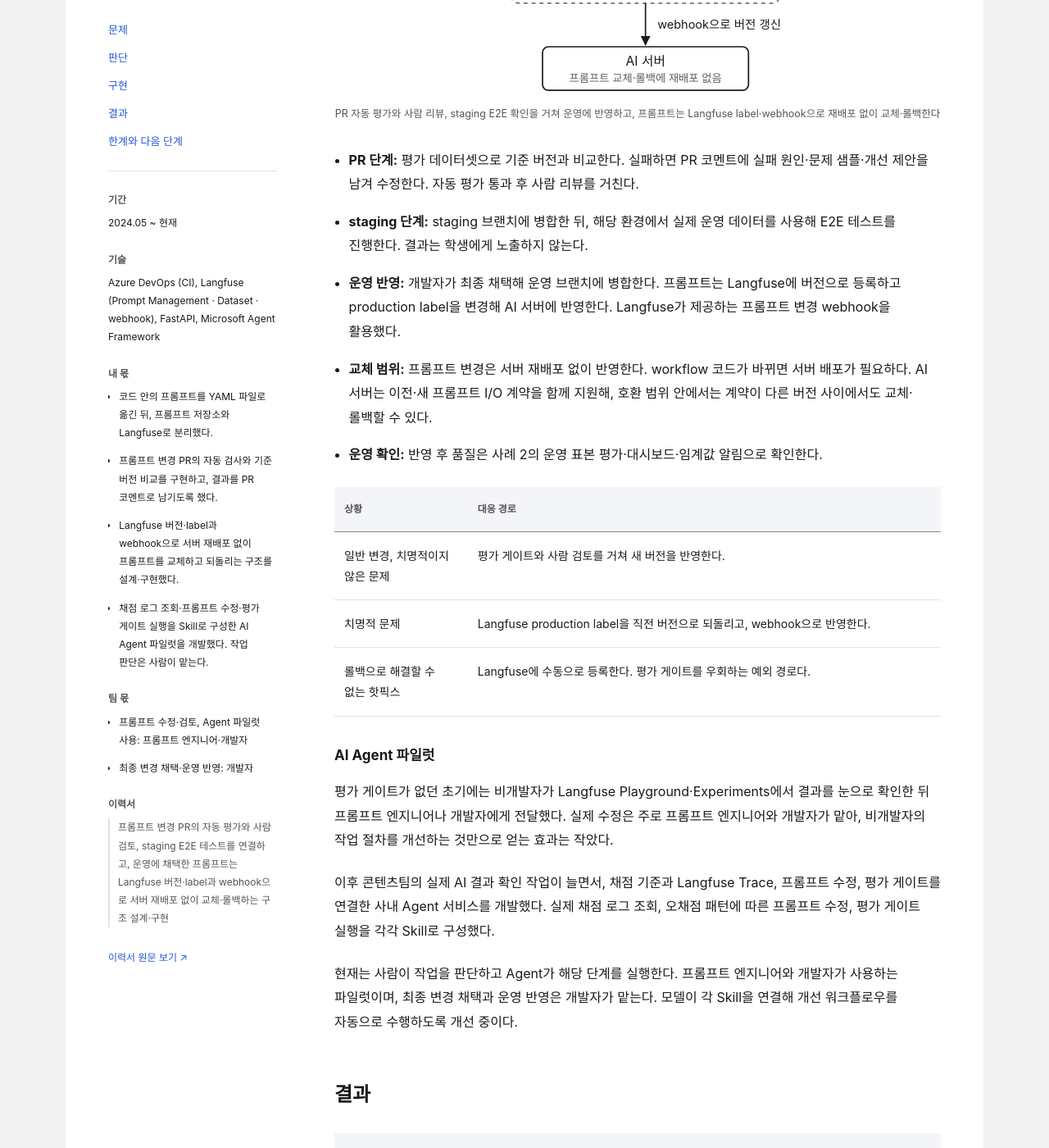
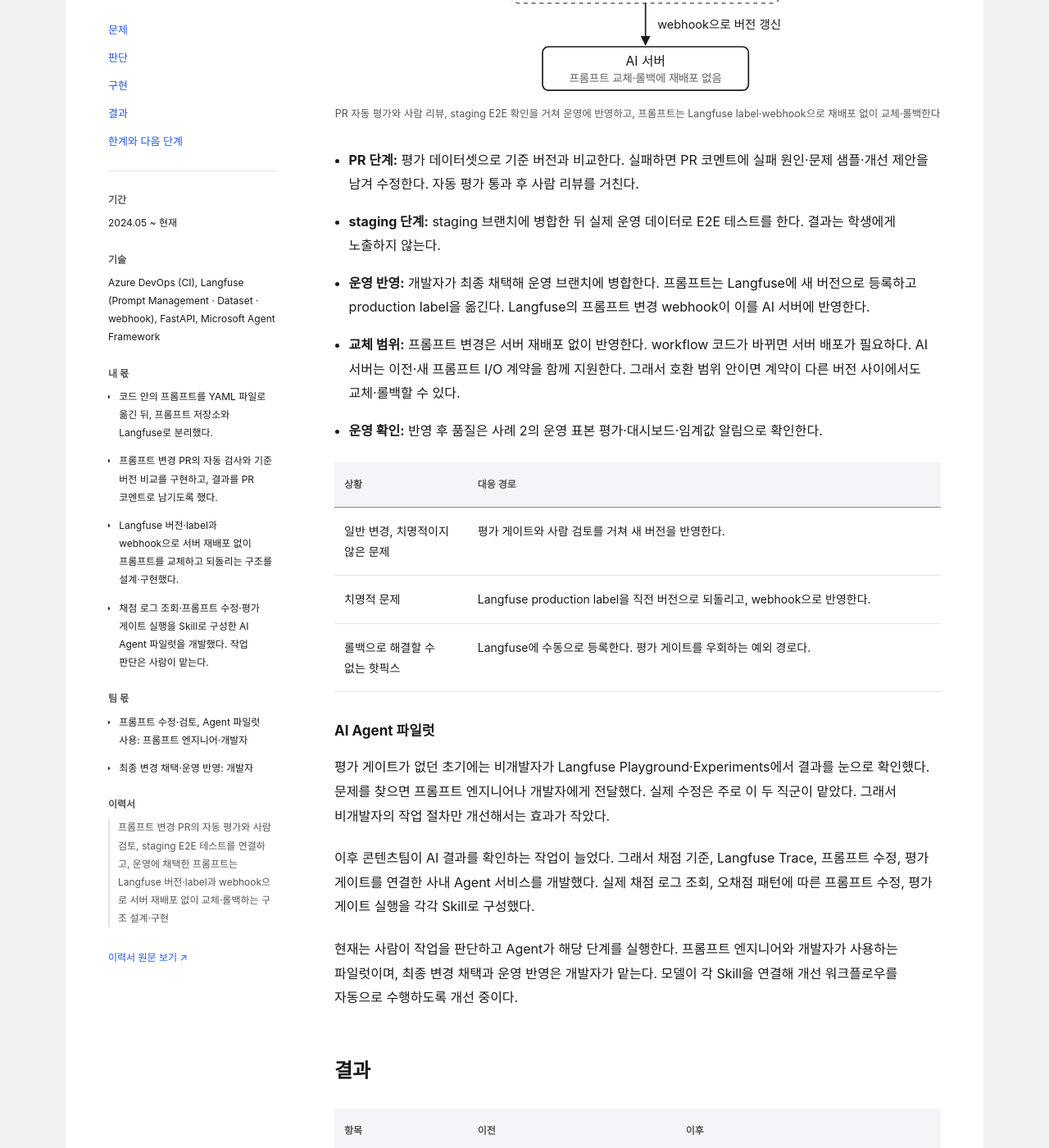
Before and after one commit to eatingbug/resume, a Jekyll site: the page built from _cases/prompt-cicd-gate.md, in a window 1280 px wide and 1400 px high, scrolled down 2541 px. Shown: the whole window at 82% size. Built offline with Jekyll 4.4.1, drawn with Linux system fonts in a browser that asks for light colours; some web fonts are replaced; some of the changed text lies outside the part shown.

Commit message:
Split long case sentences and use legal name for previous employer
- Split sentences of 60+ chars in the three cases into a short
  problem sentence followed by a "그래서" compound sentence.
- Show the previous employer as its legal name with the service name,
  and end the period at 2024.04 to match the employment record.

Co-Authored-By: Claude Opus 5.5 <noreply@anthropic.com>
Claude-Session: https://claude.ai/code/session_01LggRNzRAqczquym2WuESuz

```diff
--- a/_cases/prompt-cicd-gate.md
+++ b/_cases/prompt-cicd-gate.md
@@ -22,7 +22,7 @@ bullets:
 
 ## 문제
 
-팀에 합류했을 때 프롬프트는 Python 코드 안의 문자열이었다. 프롬프트 엔지니어가 채점 기준에 맞게 프롬프트를 고쳐도, AI 엔지니어가 서버를 다시 배포해야 학생에게 반영됐다. 프롬프트 개선이 서버 배포에 묶여 있었다.
+팀에 합류했을 때 프롬프트는 Python 코드 안의 문자열이었다. 프롬프트 엔지니어가 채점 기준에 맞게 프롬프트를 고쳐도 바로 반영되지 않았다. AI 엔지니어가 서버를 다시 배포해야 했다. 프롬프트 개선이 서버 배포에 묶여 있었다.
 
 그렇다고 프롬프트만 바로 교체할 수도 없었다. LLM 출력은 비결정적이라 작은 수정으로도 채점 품질이 달라질 수 있었다. [사례 2]({{ '/portfolio/quality-loop/' | absolute_url }})에서 만든 품질 측정 수단을, 변경을 채택하고 운영에 반영하는 절차에 연결해야 했다.
 
@@ -43,7 +43,7 @@ bullets:
 | PR 평가 게이트와 staging 테스트 연결 | 병합 전에 품질을 비교하고, 운영에 반영하기 전에 전체 흐름을 확인한다. | 최종 채택에는 사람의 판단이 필요하다. |
 | 운영 A/B 테스트 | 실제 트래픽으로 비교할 수 있다. | 성능이 떨어질 수 있는 버전을 학생에게 보여 줘야 하므로 선택하지 않았다. |
 
-- **분리와 검증을 순서대로 붙였다.** 코드 안 문자열을 YAML 파일로 옮기고, 프롬프트 저장소·Langfuse로 분리한 뒤 평가 게이트를 붙였다.
+- **분리와 검증을 순서대로 붙였다.** 먼저 코드 안 문자열을 YAML 파일로 옮겼다. 이어서 프롬프트 저장소·Langfuse로 분리하고, 마지막에 평가 게이트를 붙였다.
 - **자동 검사가 명백한 문제를 막고, 사람은 장단점을 판단한다.** 기준 미달이면 CI가 실패해 병합을 막는다. 품질·지연시간·비용 사이에 장단점이 있으면 평가 리포트와 변경 목적을 보고 최종 채택한다.
 - **미세한 차이만으로 변경을 막지는 않았다.** 기준 버전과 큰 차이가 없으면 왜 프롬프트를 바꿨는지 확인하고 대체로 병합한다. 지표별 임계치는 현재 조정 중이다.
 - **운영 반영 전에는 학생에게 결과를 보여 주지 않고 확인한다.** staging 환경에서 변경된 프롬프트와 workflow를 실제 운영 데이터로 테스트한다.
@@ -53,9 +53,9 @@ bullets:
 {% include diagrams/prompt-cicd-gate.html %}
 
 - **PR 단계:** 평가 데이터셋으로 기준 버전과 비교한다. 실패하면 PR 코멘트에 실패 원인·문제 샘플·개선 제안을 남겨 수정한다. 자동 평가 통과 후 사람 리뷰를 거친다.
-- **staging 단계:** staging 브랜치에 병합한 뒤, 해당 환경에서 실제 운영 데이터를 사용해 E2E 테스트를 진행한다. 결과는 학생에게 노출하지 않는다.
-- **운영 반영:** 개발자가 최종 채택해 운영 브랜치에 병합한다. 프롬프트는 Langfuse에 버전으로 등록하고 production label을 변경해 AI 서버에 반영한다. Langfuse가 제공하는 프롬프트 변경 webhook을 활용했다.
-- **교체 범위:** 프롬프트 변경은 서버 재배포 없이 반영한다. workflow 코드가 바뀌면 서버 배포가 필요하다. AI 서버는 이전·새 프롬프트 I/O 계약을 함께 지원해, 호환 범위 안에서는 계약이 다른 버전 사이에서도 교체·롤백할 수 있다.
+- **staging 단계:** staging 브랜치에 병합한 뒤 실제 운영 데이터로 E2E 테스트를 한다. 결과는 학생에게 노출하지 않는다.
+- **운영 반영:** 개발자가 최종 채택해 운영 브랜치에 병합한다. 프롬프트는 Langfuse에 새 버전으로 등록하고 production label을 옮긴다. Langfuse의 프롬프트 변경 webhook이 이를 AI 서버에 반영한다.
+- **교체 범위:** 프롬프트 변경은 서버 재배포 없이 반영한다. workflow 코드가 바뀌면 서버 배포가 필요하다. AI 서버는 이전·새 프롬프트 I/O 계약을 함께 지원한다. 그래서 호환 범위 안이면 계약이 다른 버전 사이에서도 교체·롤백할 수 있다.
 - **운영 확인:** 반영 후 품질은 사례 2의 운영 표본 평가·대시보드·임계값 알림으로 확인한다.
 
 | 상황 | 대응 경로 |
@@ -66,9 +66,9 @@ bullets:
 
 ### AI Agent 파일럿
 
-평가 게이트가 없던 초기에는 비개발자가 Langfuse Playground·Experiments에서 결과를 눈으로 확인한 뒤 프롬프트 엔지니어나 개발자에게 전달했다. 실제 수정은 주로 프롬프트 엔지니어와 개발자가 맡아, 비개발자의 작업 절차를 개선하는 것만으로 얻는 효과는 작았다.
+평가 게이트가 없던 초기에는 비개발자가 Langfuse Playground·Experiments에서 결과를 눈으로 확인했다. 문제를 찾으면 프롬프트 엔지니어나 개발자에게 전달했다. 실제 수정은 주로 이 두 직군이 맡았다. 그래서 비개발자의 작업 절차만 개선해서는 효과가 작았다.
 
-이후 콘텐츠팀의 실제 AI 결과 확인 작업이 늘면서, 채점 기준과 Langfuse Trace, 프롬프트 수정, 평가 게이트를 연결한 사내 Agent 서비스를 개발했다. 실제 채점 로그 조회, 오채점 패턴에 따른 프롬프트 수정, 평가 게이트 실행을 각각 Skill로 구성했다.
+이후 콘텐츠팀이 AI 결과를 확인하는 작업이 늘었다. 그래서 채점 기준, Langfuse Trace, 프롬프트 수정, 평가 게이트를 연결한 사내 Agent 서비스를 개발했다. 실제 채점 로그 조회, 오채점 패턴에 따른 프롬프트 수정, 평가 게이트 실행을 각각 Skill로 구성했다.
 
 현재는 사람이 작업을 판단하고 Agent가 해당 단계를 실행한다. 프롬프트 엔지니어와 개발자가 사용하는 파일럿이며, 최종 변경 채택과 운영 반영은 개발자가 맡는다. 모델이 각 Skill을 연결해 개선 워크플로우를 자동으로 수행하도록 개선 중이다.
 
--- a/_data/resume.yml
+++ b/_data/resume.yml
@@ -49,9 +49,9 @@ experience:
         bullets:
           - 프롬프트 PR 자동 평가·사람 검토·staging E2E를 연결하고, 서버 재배포 없이 프롬프트를 교체·롤백하는 구조 설계·구현
           - 기능별 성능 평가에 따라 경량 모델 교체·reasoning 단계 조정. 모델 교체 기능의 비용 94% 절감
-  - company: ZIPIDA
+  - company: 에이펙스 이에스씨 (ZIPIDA)
     role: Software Engineer
-    period: 2023.02 ~ 2024.05
+    period: 2023.02 ~ 2024.04
     projects:
       - title: 정부 과제 (KISTI · 경찰청)
         bullets:
```
Also changed, not shown: _cases/quality-loop.md (+2 -2 lines), _cases/realtime-grading.md (+1 -1 lines).
